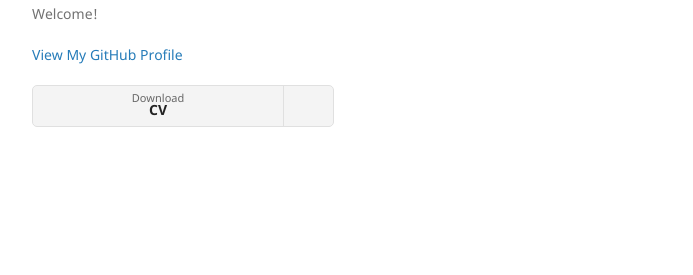
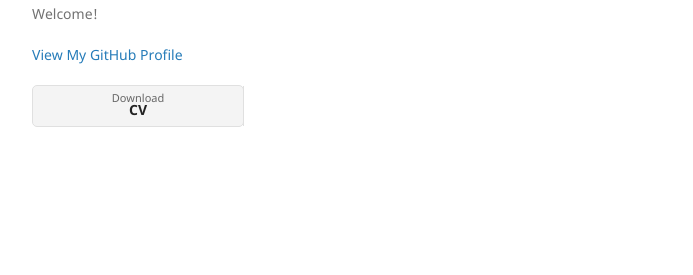
Before and after one commit to ffabio-econ/ffabio-econ.github.io, a Jekyll site: the page built from another-page.md, in a window 1280 px wide. Shown: the part 311-586 px from the top of the page, without its empty margins (26-719 px from the left). Built offline with Jekyll 4.4.1, drawn with Linux system fonts in a browser that asks for light colours; our own code applies the rules of GitHub Pages for plain Markdown files.

Commit message:
widthsss

```diff
--- a/_layouts/default.html
+++ b/_layouts/default.html
@@ -21,6 +21,7 @@
           <img src="{{site.logo | relative_url}}" alt="Logo" />
         {% endif %}
 
+        <div class = "subheader">
           <p>{{ site.description | default: site.github.project_tagline }}</p>
 
           {% if site.github.is_project_page %}
@@ -38,6 +39,7 @@
             <li><a href="{{ site.github.repository_url }}">View On <strong>GitHub</strong></a></li>-->
           </ul>
           {% endif %}
+        </div>
       </header>
       <section>
 
--- a/_sass/jekyll-theme-minimal.scss
+++ b/_sass/jekyll-theme-minimal.scss
@@ -137,11 +137,12 @@ ul.downloads {
   background: #f4f4f4;
   border-radius:5px;
   border:1px solid #e0e0e0;
-  width:300px;
+  width:210px;
+  align-content: center;
 }
 
 .downloads li {
-  width:250px;
+  width:210px;
   float:left;
   border-right:1px solid #e0e0e0;
   height:40px;
```
Lines whose indentation alone changed are shown as unchanged.
